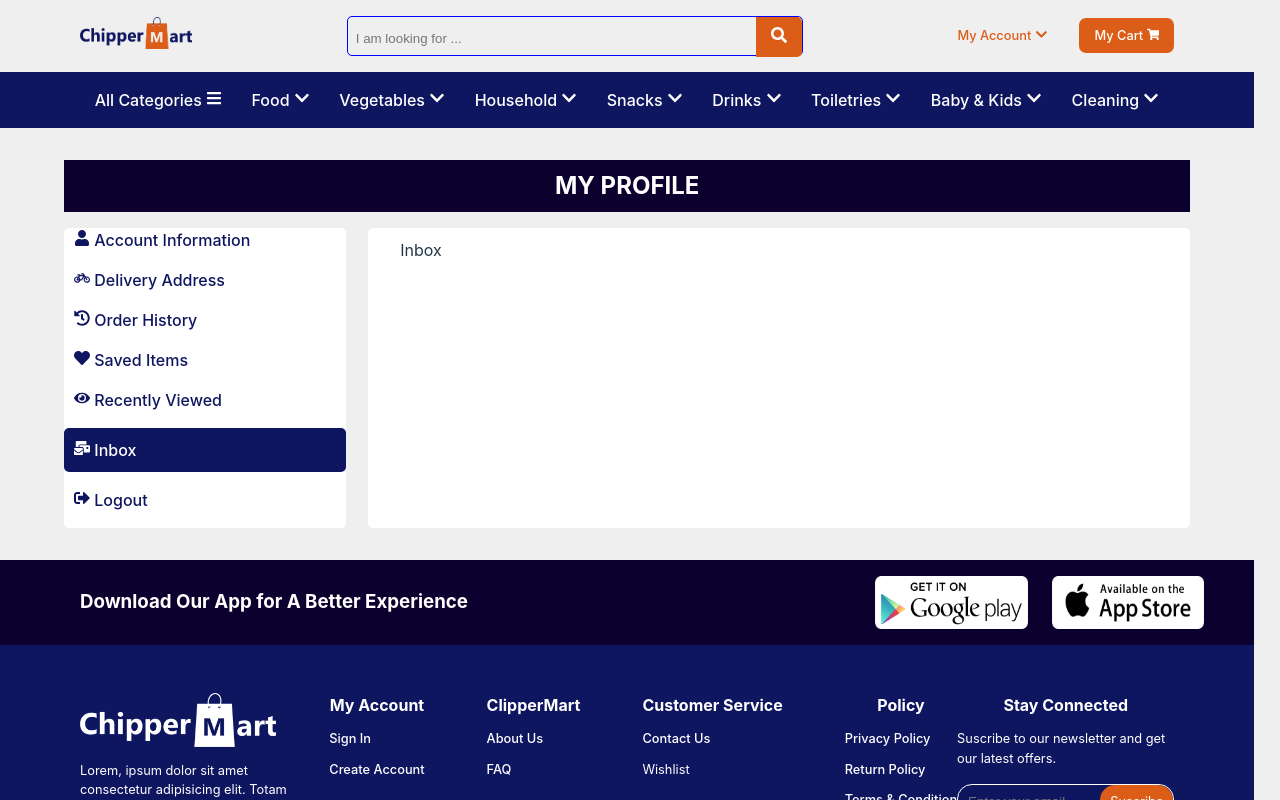
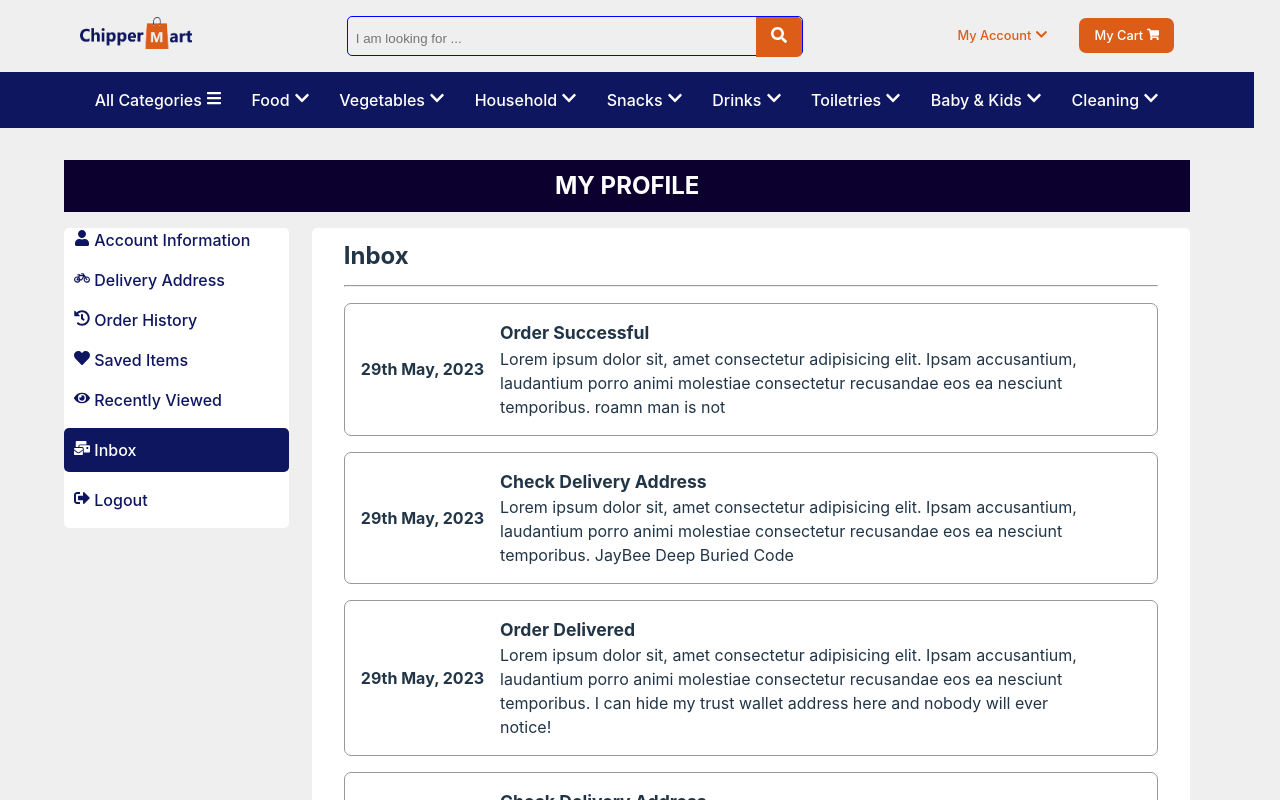
Before and after one commit to JayBeeLearn/ChipperMart, a React (Vite) app: page /profile/inbox in a window 1280 px wide. Shown: the top 800 px of the page. Built offline with nearby package versions, Linux system fonts and the light colour scheme.

Commit message:
added inbox messages in profile

```diff
--- a/src/Item.jsx
+++ b/src/Item.jsx
@@ -1,4 +1,4 @@
-import React from "react";
+import React, { useState } from "react";
 import "./styling/ContentLayout.css";
 import AddToCart from "./components/AddToCart";
 import { Link } from "react-router-dom";
@@ -17,13 +17,21 @@
   discount,
   image,
   newProduct,
+  wishlist,
 }) {
   // console.log(newProduct)
+  const [wishList, setWishList] =useState(wishlist)
 
+  // console.log(wishList);
+  // console.log(wishlist);
   return (
     <>
       <div className="col item-1">
-        <div className="wishlist">{<FaRegHeart />}</div>
+        <div className="wishlist">
+          <button className="nb-btn btn-wishlist" onClick={() => {
+            setWishList(!wishlist)
+          }}>{<FaRegHeart />}</button>
+        </div>
         {/* <Link to={id} key={id}> */}
         <Link to={`/product/${id.toString()}`} key={id}>
           <div className="image">
--- a/src/assets/Data.jsx
+++ b/src/assets/Data.jsx
@@ -46,6 +46,7 @@
     price: "4500",
     discount: "5000",
     image: Spaghetti,
+    wishlist: true,
   },
   {
     id: 2,
@@ -55,6 +56,7 @@
     price: "2000",
     discount: "2650",
     image: Carrot,
+    wishlist: true,
   },
   {
     id: 3,
@@ -64,6 +66,7 @@
     price: "1800",
     discount: "2300",
     image: Malt,
+    wishlist: true,
   },
   {
     id: 4,
@@ -73,6 +76,7 @@
     price: "1750",
     discount: "2000",
     image: OkroSoup,
+    wishlist: true,
   },
   {
     id: 5,
@@ -82,6 +86,7 @@
     price: "1750",
     discount: "2000",
     image: BeansPorridge,
+    wishlist: true,
   },
 
   {
@@ -92,6 +97,7 @@
     price: "1750",
     discount: "2000",
     image: AfangSoup,
+    wishlist: true,
   },
   {
     id: 7,
@@ -101,6 +107,7 @@
     price: "1750",
     discount: "2000",
     image: FufuSoup,
+    wishlist: true,
   },
 
   {
@@ -111,6 +118,7 @@
     price: "1750",
     discount: "2000",
     image: Lettuce,
+    wishlist: true,
   },
 
   {
@@ -121,6 +129,7 @@
     price: "1750",
     discount: "2000",
     image: pepper,
+    wishlist: true,
   },
 
   {
@@ -131,6 +140,7 @@
     price: "1750",
     discount: "2000",
     image: onions,
+    wishlist: true,
   },
 
   {
--- /dev/null
+++ b/src/assets/Messages.jsx
@@ -0,0 +1,43 @@
+const messages = [
+  {
+    id: 1,
+    date: "29th May, 2023",
+    title: "Order Successful",
+    message:
+      "Lorem ipsum dolor sit, amet consectetur adipisicing elit. Ipsam accusantium, laudantium porro animi molestiae consectetur recusandae eos ea nesciunt temporibus. roamn man is not",
+  },
+
+  {
+    id: 2,
+    date: "29th May, 2023",
+    title: "Check Delivery Address",
+    message:
+      "Lorem ipsum dolor sit, amet consectetur adipisicing elit. Ipsam accusantium, laudantium porro animi molestiae consectetur recusandae eos ea nesciunt temporibus. JayBee Deep Buried Code",
+  },
+
+  {
+    id: 3,
+    date: "29th May, 2023",
+    title: "Order Delivered",
+    message:
+      "Lorem ipsum dolor sit, amet consectetur adipisicing elit. Ipsam accusantium, laudantium porro animi molestiae consectetur recusandae eos ea nesciunt temporibus. I can hide my trust wallet address here and nobody will ever notice!",
+  },
+
+  {
+    id: 4,
+    date: "29th May, 2023",
+    title: "Check Delivery Address",
+    message:
+      "Lorem ipsum dolor sit, amet consectetur adipisicing elit. Ipsam accusantium, laudantium porro animi molestiae consectetur recusandae eos ea nesciunt temporibus. Jahaziel Uko Did This!",
+  },
+
+  {
+    id: 5,
+    date: "29th May, 2023",
+    title: "Check Delivery Address",
+    message:
+      "Lorem ipsum dolor sit, amet consectetur adipisicing elit. Ipsam accusantium, laudantium porro animi molestiae consectetur recusandae eos ea nesciunt temporibus.",
+  },
+];
+
+export default messages
--- a/src/index.css
+++ b/src/index.css
@@ -127,3 +127,7 @@
   cursor: pointer;
   transition: border-color 0.25s;
 }
+
+.btn-wishlist{
+  background-color: transparent;
+}
--- a/src/pages/AboutUs.jsx
+++ b/src/pages/AboutUs.jsx
@@ -47,7 +47,7 @@
           </div>
 
           <div className="mission">
-            <h2 className="text-left">Our Missio</h2>
+            <h2 className="text-left">Our Mission</h2>
             <p>
               Lorem ipsum dolor sit amet consectetur adipisicing elit. Ex saepe
               quidem voluptatem, omnis facilis voluptatibus id architecto,
--- a/src/pages/Product.jsx
+++ b/src/pages/Product.jsx
@@ -68,7 +68,9 @@
               <h3 className="product-name">{displayProduct[0].name}</h3>
 
               <div className="wishlist">
-                <FaRegHeart />
+                <button className="nb-btn btn-wishlist">
+                  <FaRegHeart />
+                </button>
               </div>
             </div>
             <div className="product-code">
--- a/src/pages/profile/Inbox.jsx
+++ b/src/pages/profile/Inbox.jsx
@@ -1,9 +1,38 @@
-import React from 'react'
+import React, { useState } from "react";
 
+import messages from "../../assets/Messages";
 function Inbox() {
+  const [message, setMessage] = useState(messages);
   return (
-    <div>Inbox</div>
-  )
+    <>
+      <h2 className="text-left">Inbox</h2>
+      <hr />
+
+      {message.map((item) => {
+        return <Message key={item.id} {...item} />;
+      })}
+    </>
+  );
 }
 
-export default Inbox
+export default Inbox;
+
+export const Message = ({ date, title, message }) => {
+  return (
+    <>
+      <div className="message">
+        <p className="message-date">
+          <b>{date}</b>
+        </p>
+
+        <div className="message-info">
+          <h6 className="message-title">
+            {title}
+          </h6>
+          <p>{message}</p>
+          <p></p>
+        </div>
+      </div>
+    </>
+  );
+};
--- a/src/pages/profile/SavedItems.jsx
+++ b/src/pages/profile/SavedItems.jsx
@@ -1,8 +1,29 @@
-import React from 'react'
+import React, { useState } from 'react'
+import data from '../../assets/Data'
+import Item from '../../Item'
 
 function SavedItems() {
+
+  const [products, setProducts] = useState(data)
+
+  const wishList = products.filter((product) => {
+    return product.wishlist
+  })
+
+  console.log(wishList);
+
   return (
-    <div>SavedItems</div>
+    <>
+      <div className="saved-items">
+        <div className="category-content">
+          <div className="row">
+            {wishList.map((product) => {
+              return <Item key={product.id} {...product} />
+            })}
+          </div>
+        </div>
+    </div>
+    </>
   )
 }
 
--- a/src/styling/Profile.css
+++ b/src/styling/Profile.css
@@ -6,7 +6,7 @@
 }
 
 .profile-navigation {
-  width: 25%;
+  width: 20%;
   background-color: #fff;
   /* padding: 10px 32px; */
   border-radius: 5px;
@@ -38,7 +38,7 @@
 }
 
 .profile-content {
-  width: 73%;
+  width: 78%;
   background-color: #fff;
   padding: 10px 32px;
   border-radius: 5px;
@@ -297,3 +297,30 @@
 .delivery-information{
   width: 49%;
 }
+
+
+/* SAVED ITEMS  */
+
+
+
+/* INBOX SECTION  */
+
+.message{
+  border: 1px solid #999;
+  border-radius: 7px;
+  padding: 1rem;
+  margin: 1rem 0;
+  display: flex;
+  align-items: center;
+}
+
+
+
+.message-info{
+  width: 77%;
+  margin: 0 1rem;
+}
+
+.message-title{
+  margin: 0;
+}
```
